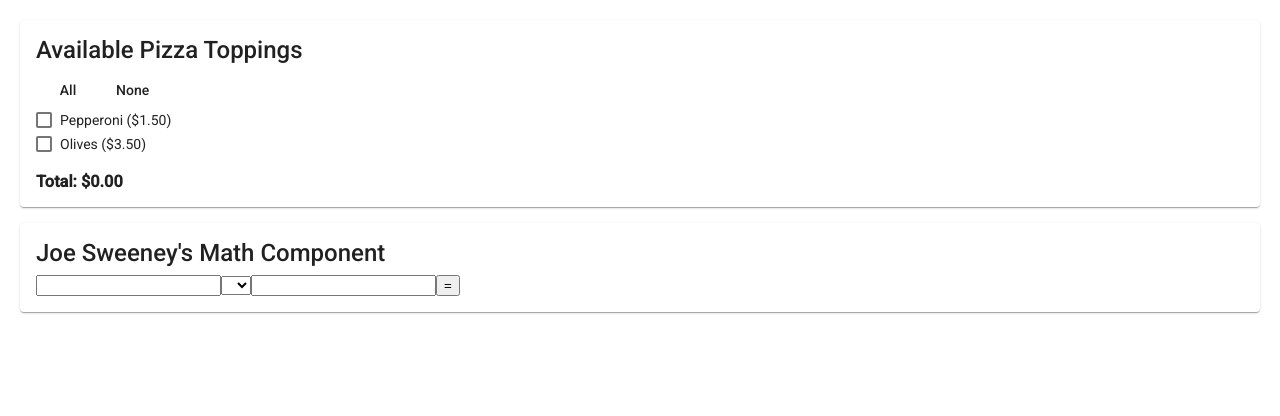
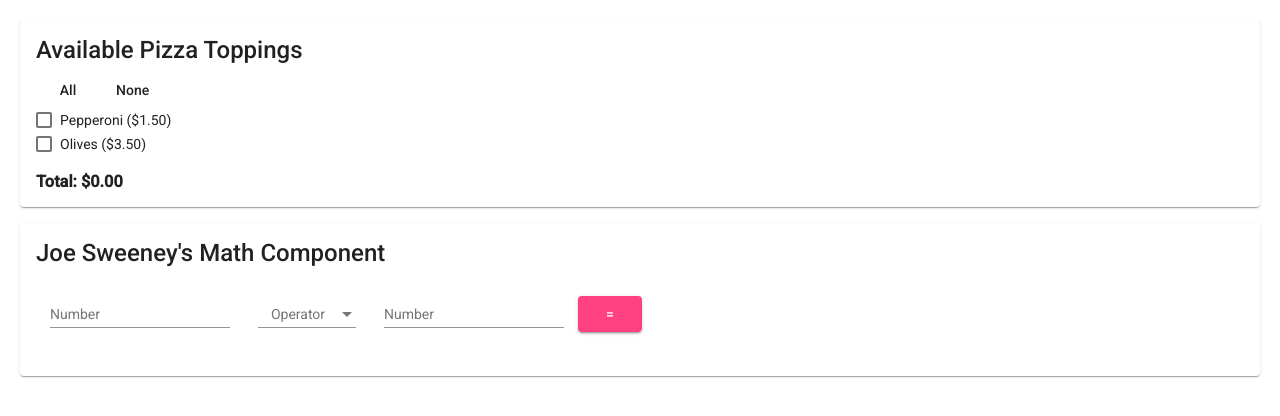
Before and after one commit to 2019-fall-jsf-th/components, an Angular app: page / in a window 1280 px wide. Shown: the top 416 px of the page. Built offline with nearby package versions, Linux system fonts and the light colour scheme.

Commit message:
Added material styling to form components

```diff
--- a/src/app/jps-math/jps-math.component.html
+++ b/src/app/jps-math/jps-math.component.html
@@ -1,16 +1,30 @@
 <mat-card>
+
   <mat-card-title>
     Joe Sweeney's Math Component
   </mat-card-title>
+
   <mat-card-content>
-        <input type="number" [(ngModel)]='numberOne'>
-        <select [(ngModel)]="selectedOperator">
-            <option *ngFor="let o of options">
+    <mat-form-field>
+      <input matInput placeholder="Number" type="number" [(ngModel)]='numberOne'>
+    </mat-form-field>
+
+    <mat-form-field id="operators">
+      <mat-label>Operator</mat-label>
+      <mat-select [(ngModel)]="selectedOperator">
+        <mat-option *ngFor="let o of options" [value]="o.value">
           {{o.name}}
-             </option>
-        </select>
-        <input type="number" [(ngModel)]='numberTwo'>
-        <button (click)='calculateNumbers()'>=</button>
+        </mat-option>
+      </mat-select>
+    </mat-form-field>
+
+    <mat-form-field>
+      <input matInput placeholder="Number" type="number" [(ngModel)]='numberTwo'>
+    </mat-form-field>
+
+    <button mat-raised-button color="accent" (click)='calculateNumbers()'>=</button>
+
     {{ answer }}
   </mat-card-content>
+
 </mat-card>
```
Lines whose indentation alone changed are shown as unchanged.
